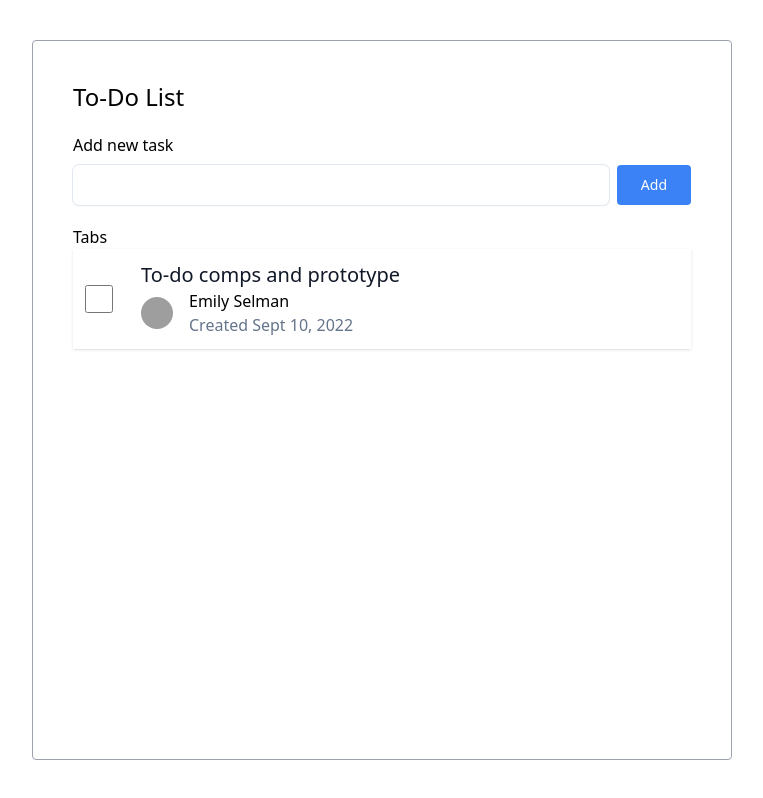
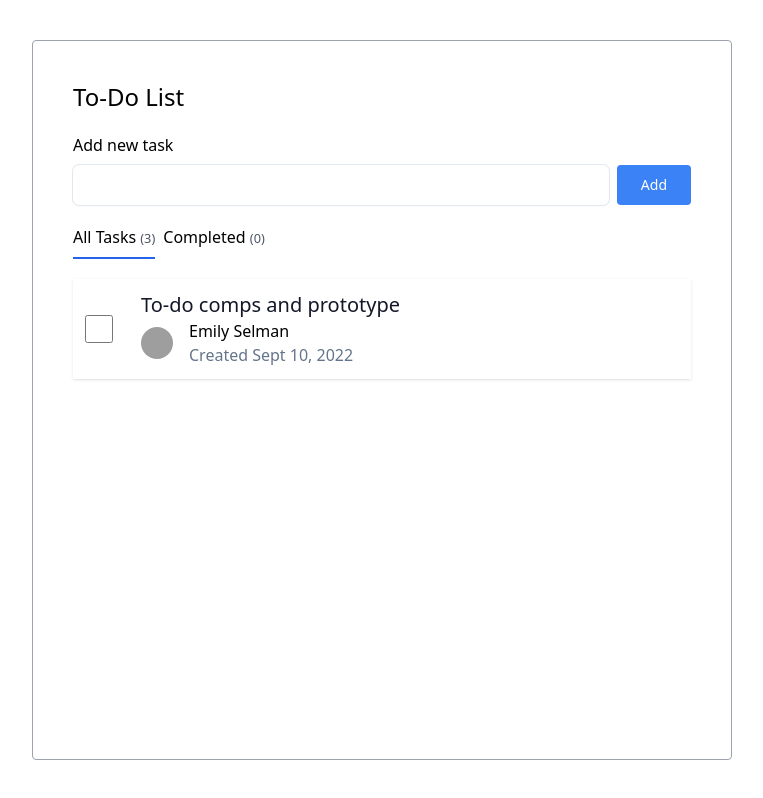
Before and after one commit to jonjieviduya/reacttodo, a React (Vite) app: page / in a window 1280 px wide. Shown: the whole page, without its empty margins (258-1021 px from the left). Built offline with nearby package versions, Linux system fonts and the light colour scheme; grey boxes are pictures that could not be loaded.

Commit message:
Created tab component.

```diff
--- a/src/components/Tabs.jsx
+++ b/src/components/Tabs.jsx
@@ -1,7 +1,16 @@
 import React from "react";
 
-const Tabs = () => {
-  return <div>Tabs</div>;
-};
+const Tabs = () => (
+  <section className="mb-5">
+    <div className="flex gap-2">
+      <div className="border-b-2 border-blue-600 pb-2 cursor-pointer">
+        All Tasks <small className="text-gray-600">(3)</small>
+      </div>
+      <div className="pb-2 cursor-pointer">
+        Completed <small className="text-gray-600">(0)</small>
+      </div>
+    </div>
+  </section>
+);
 
 export default Tabs;
```
